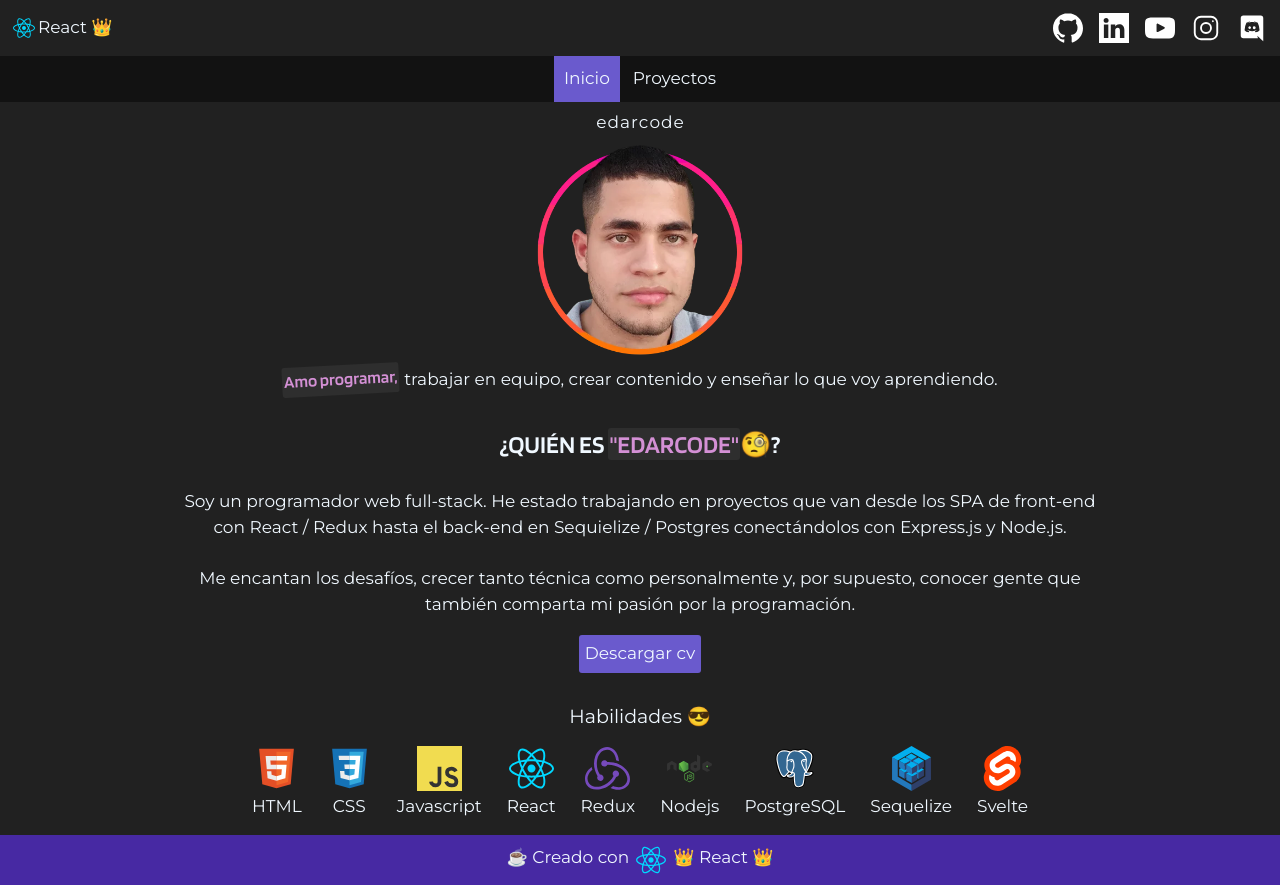
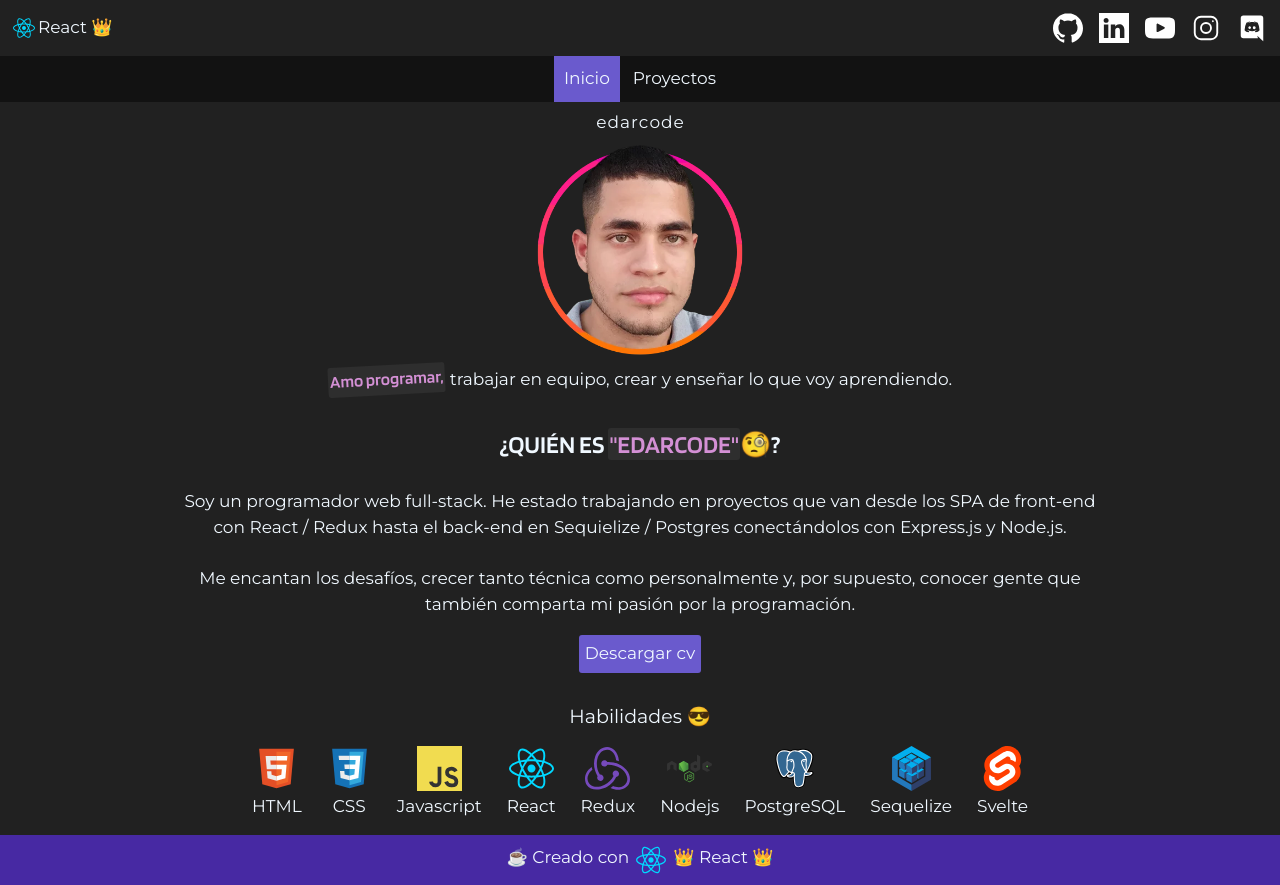
Before and after one commit to edarcode/edarcode, a React (Vite) app: page / in a window 1280 px wide. Built offline with nearby package versions, Linux system fonts and the light colour scheme.

Commit message:
refactor(src/components/common/Banner/Banner.jsx)

```diff
--- a/src/components/common/Banner/Banner.jsx
+++ b/src/components/common/Banner/Banner.jsx
@@ -16,7 +16,7 @@ export default function Banner() {
 			</a>
 			<p>
 				<strong className={css.banner__love}>Amo programar,</strong> trabajar en
-				equipo, crear contenido y enseñar lo que voy aprendiendo.
+				equipo, crear y enseñar lo que voy aprendiendo.
 			</p>
 		</div>
 	);
```
